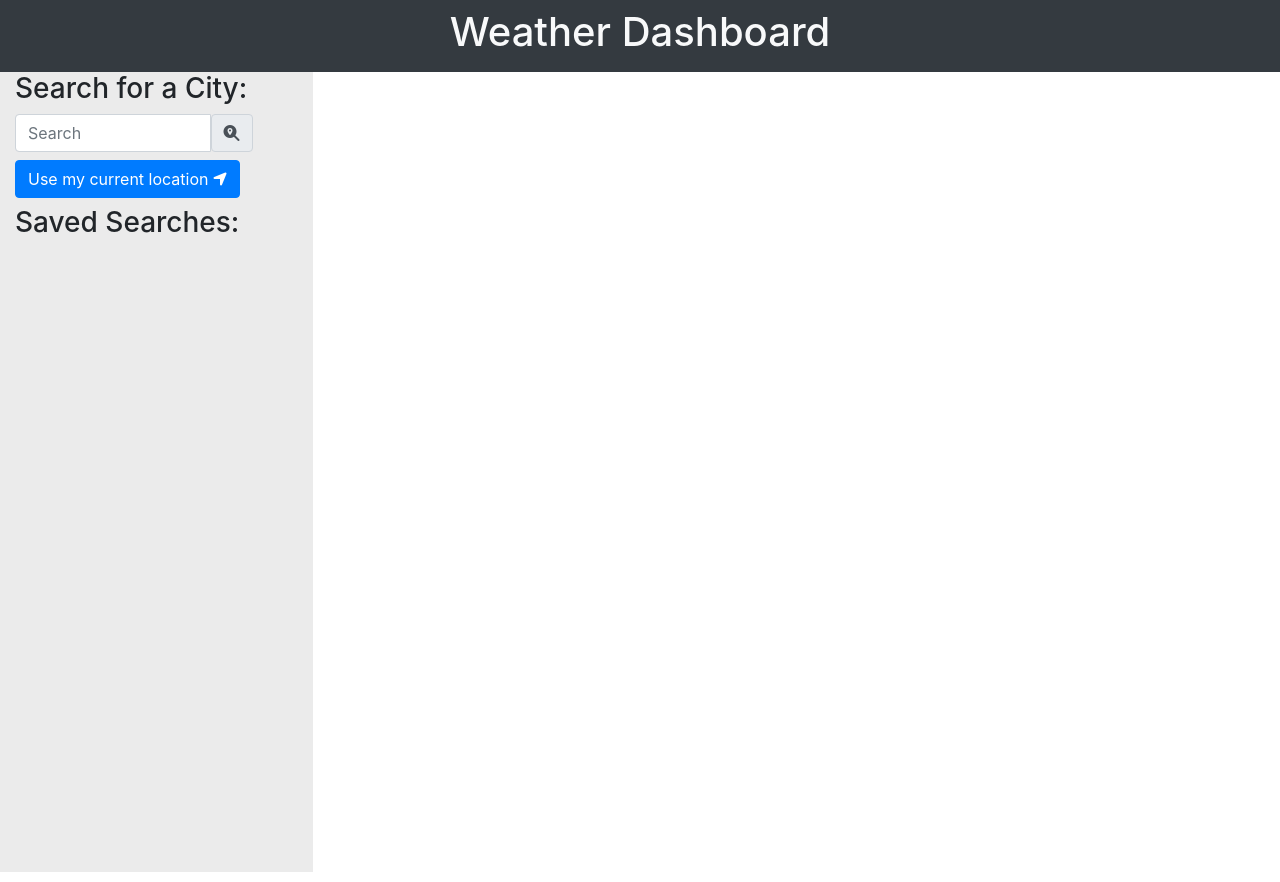
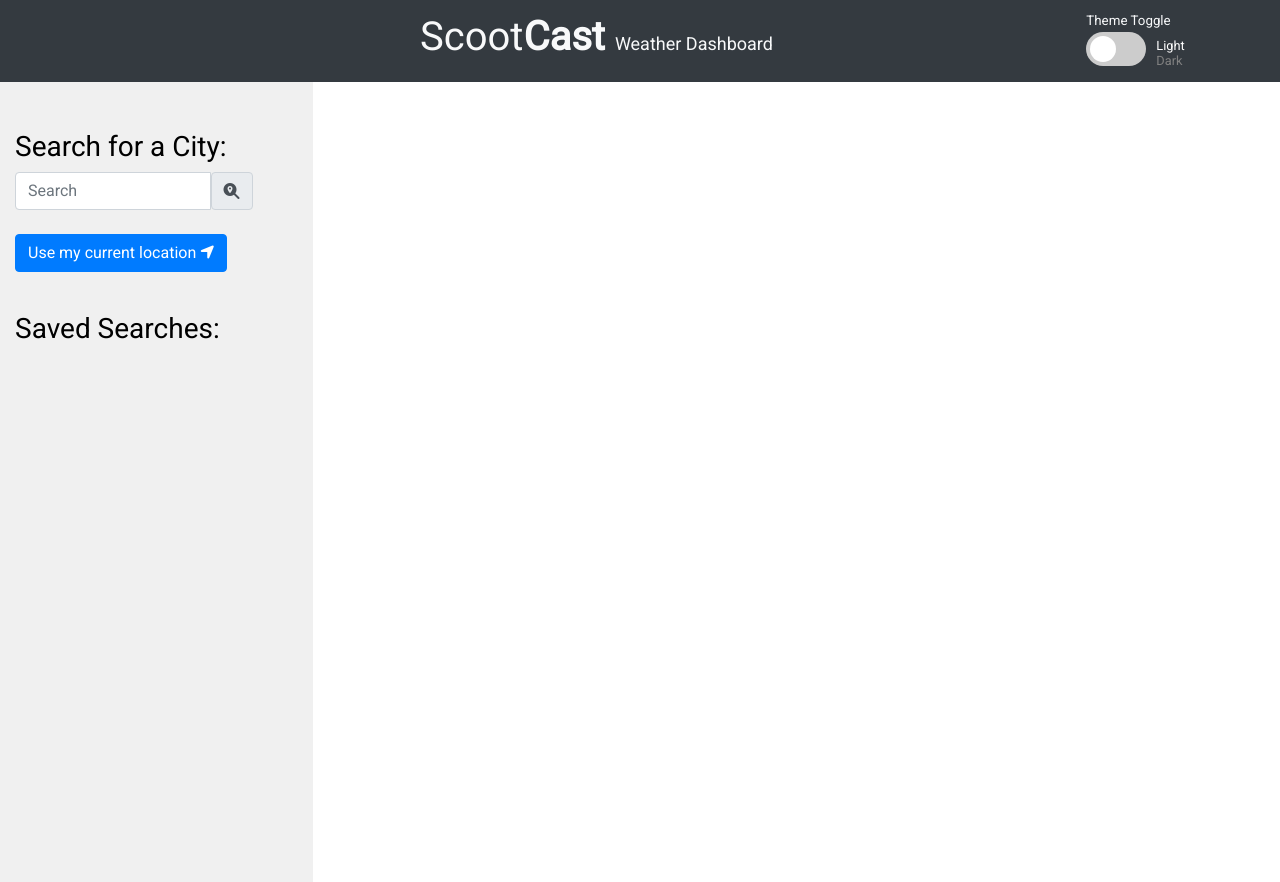
Before and after one commit to scootdev/scootcast-weather-dashboard, a plain HTML site: page index.html in a window 1280 px wide. Drawn offline with nearby package versions, Linux system fonts and the light colour scheme; some packages are replaced by stand-ins of ours.

Commit message:
Theme Toggle & styling
Added theme toggle for dark/light modes. Made some basic styling changes.

```diff
--- a/assets/script.js
+++ b/assets/script.js
@@ -223,6 +223,11 @@ $("#save-btn").hover(
     }
 );
 
+
 // render saved searches on page load
 renderCityList();
 renderLastSearched();
+
+document.getElementById('theme-toggle').addEventListener('change', function() {
+    document.body.classList.toggle('dark-theme');
+});
--- a/assets/style.css
+++ b/assets/style.css
@@ -1,5 +1,119 @@
+:root {
+    --bg: #ffffff;
+    --bg-panel: #f0f0f0;
+    --color-primary: #000000;
+    --color-secondary: #4f4f4f;
+    --font-family: 'Roboto', sans-serif;
+    --gradient-light: rgba(63,94,251,1);
+    --gradient-dark: rgba(252,70,107,1);
+}
+
+.dark-theme {
+    --bg: #121212;
+    --bg-panel: #1d1d1d;
+    --color-primary: #ffffff;
+    --color-secondary: #bdbdbd;
+    --gradient-light: rgba(252,70,107,1);
+    --gradient-dark: rgba(63,94,251,1);
+}
+
+.theme-toggle {
+    display: flex;
+    align-items: center;
+}
+
+.theme-labels {
+    margin-left: 10px;
+    display: flex;
+    flex-direction: column;
+    font-size: 0.8em;
+    line-height: 1.2;
+}
+
+.theme-labels .light-theme, .theme-labels .dark-theme {
+    color: grey;
+    font-weight: 300;
+}
+
+body:not(.dark-theme) .light-theme,
+body.dark-theme .dark-theme {
+    color: white;
+    font-weight: 500;
+}
+
+.switch {
+    position: relative;
+    display: inline-block;
+    width: 60px;
+    height: 34px;
+}
+
+.switch input {
+    opacity: 0;
+    width: 0;
+    height: 0;
+}
+
+.slider {
+    position: absolute;
+    cursor: pointer;
+    top: 0;
+    left: 0;
+    right: 0;
+    bottom: 0;
+    background-color: #ccc;
+    -webkit-transition: .4s;
+    transition: .4s;
+}
+
+.slider:before {
+    position: absolute;
+    content: "";
+    height: 26px;
+    width: 26px;
+    left: 4px;
+    bottom: 4px;
+    background-color: white;
+    -webkit-transition: .4s;
+    transition: .4s;
+}
+
+input:checked+.slider {
+    background-color: #2196F3;
+}
+
+input:focus+.slider {
+    box-shadow: 0 0 1px #2196F3;
+}
+
+input:checked+.slider:before {
+    -webkit-transform: translateX(26px);
+    -ms-transform: translateX(26px);
+    transform: translateX(26px);
+}
+
+/* Rounded sliders */
+.slider.round {
+    border-radius: 34px;
+}
+
+.slider.round:before {
+    border-radius: 50%;
+}
+
+
+body {
+    background-color: var(--bg);
+    color: var(--color-primary);
+    font-family: var(--font-family);
+}
+
+.panel {
+    background-color: var(--bg-panel);
+}
+
 aside {
-    background: rgb(235, 235, 235);
+    background: var(--bg-panel);
     height: 100vh;
 }
 
@@ -10,20 +124,21 @@ aside {
 
 #weather-display {
     width: 100vh;
-    background: linear-gradient(rgba(149,227,255,1) 0%, rgba(255,255,255,1) 100%);
+    background: linear-gradient(45deg, var(--gradient-light), var(--gradient-dark));
 }
 
 .delete-btn {
     position: absolute;
     right: 20px;
+    color: var(--color-primary);
 }
 
 .list-group-item:hover {
-    background-color: rgb(239, 254, 255);
+    background-color: #262626;
 }
 
 #five-day .card-body {
-    background: linear-gradient(rgba(149,227,255,1) 0%, rgba(255,255,255,1) 100%);
+    background: linear-gradient(45deg, var(--gradient-light), var(--gradient-dark));
 }
 
 @media only screen and (max-width: 768px) {
--- a/index.html
+++ b/index.html
@@ -5,6 +5,7 @@
     <link rel="stylesheet" href="https://stackpath.bootstrapcdn.com/bootstrap/4.4.1/css/bootstrap.min.css"
         integrity="sha384-Vkoo8x4CGsO3+Hhxv8T/Q5PaXtkKtu6ug5TOeNV6gBiFeWPGFN9MuhOf23Q9Ifjh" crossorigin="anonymous">
     <link rel="stylesheet" href="./assets/style.css">
+    <link rel="stylesheet" href="https://fonts.googleapis.com/css?family=Roboto&display=swap">
     <script src="https://kit.fontawesome.com/4c9d518f66.js" crossorigin="anonymous"></script>
 
     <meta charset="UTF-8">
@@ -13,27 +14,40 @@
 </head>
 
 <body>
-    <header class="row">
-        <div class="col text-center bg-dark text-light p-2">
-            <h1>Weather Dashboard</h1>
+    <header class="row bg-dark text-light p-2">
+        <div class="col-10 my-auto" style="padding-left:33%;">
+            <h1><span style="font-weight:lighter;">Scoot</span><span style="font-weight:bold">Cast</span> <span style="font-size:large">Weather Dashboard</span></h1>
+        </div>
+        <div class="col-2 my-auto">
+            <span style="font-size:smaller">Theme Toggle</span>
+            <div class="theme-toggle">
+                <label class="switch">
+                    <input type="checkbox" id="theme-toggle">
+                    <span class="slider round"></span>
+                </label>
+                <div class="theme-labels">
+                    <span class="light-theme">Light</span>
+                    <span class="dark-theme">Dark</span>
+                </div>
+            </div>
         </div>
     </header>
     <div class="row">
         <aside class="col-md-3 col-sm-12">
             <div class="row container">
-                <div class="col">
+                <div class="col mt-5">
                     <h3>Search for a City:</h3>
                     <form class="input-group md-form form-sm form-2 pl-0" id="city-search">
                         <input class="form-control my-0 py-1" type="text" id="search-bar" placeholder="Search">
                         <button type="submit" class="input-group-text btn btn-primary" id="search-btn"><i
                                 class="fas fa-search-location"></i></button>
                     </form>
-                    <button type="button" class="btn btn-primary my-2" id="location-btn">Use my current location <i
+                    <button type="button" class="btn btn-primary my-4" id="location-btn">Use my current location <i
                             class="fas fa-location-arrow"></i></button>
                 </div>
             </div>
             <div class="row container">
-                <div class="col">
+                <div class="col mt-3">
                     <h3>Saved Searches:</h3>
                     <ul class="list-group mb-3" id="saved-searches">
 
```
